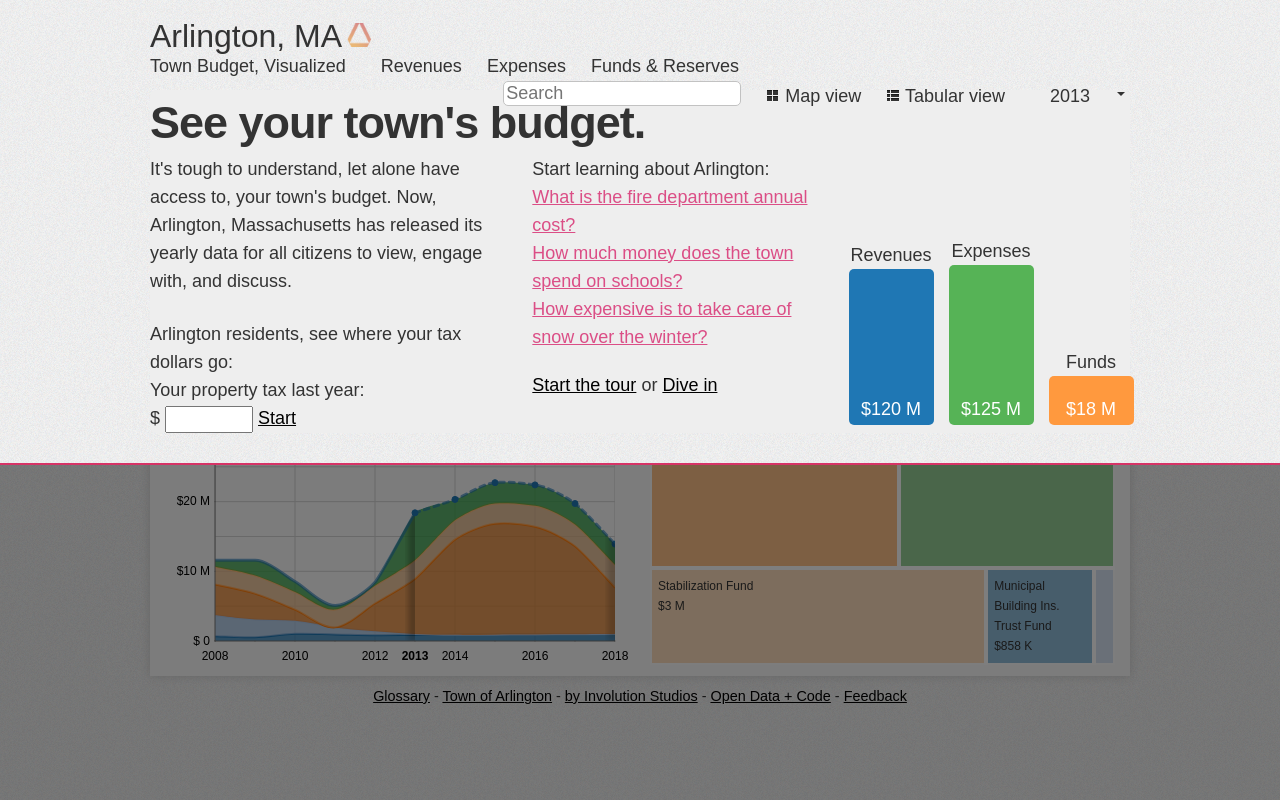
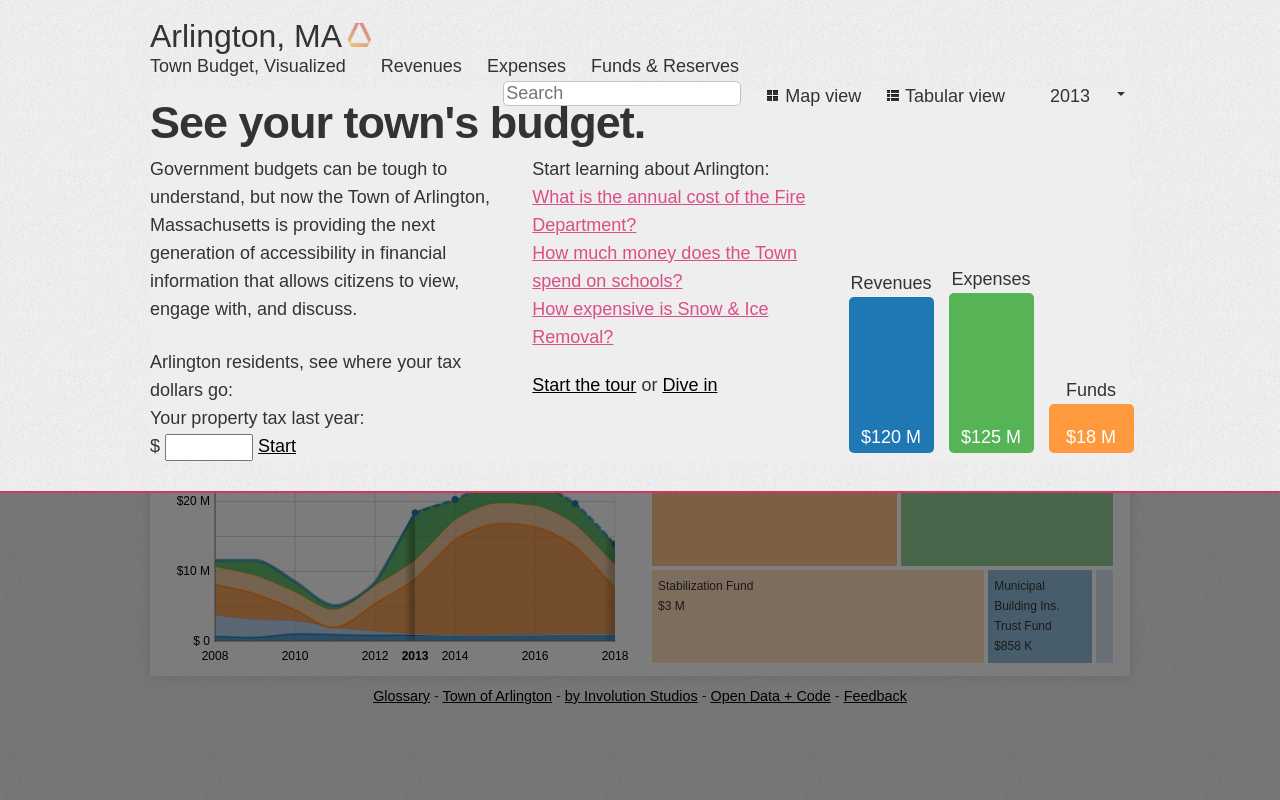
Before and after one commit to goinvo/Visual-Town-Budget, a PHP site: page /?page=1 in a window 1280 px wide. Run offline with PHP 8.4, Linux system fonts and the light colour scheme; some libraries are stand-ins or nearby versions; some web fonts are replaced.

Commit message:
Changed feedback mechanism, modified home text

```diff
--- a/src/httpdocs/includes/footer.php
+++ b/src/httpdocs/includes/footer.php
@@ -3,5 +3,5 @@
   <a class="link" href="http://www.town.arlington.ma.us/">Town of Arlington</a> -
   <a class="link" href="http://www.goinvo.com">by Involution Studios</a> -
   <a class="link" href="/opendata"> Open Data + Code</a> -
-  <a class="link" href="javascript:;" onclick="fby.push(['showForm', '4389']);return false;">Feedback</a>
+  <a class="link" href="mailto:arlington-internal@goinvo.com?subject=Feedback">Feedback</a>
 </div>
--- a/src/httpdocs/includes/home.php
+++ b/src/httpdocs/includes/home.php
@@ -8,10 +8,7 @@
 
                 <div class="home-column" id="home-col1" style=
                 "display:inline-block;">
-                    <p>It's tough to understand, let alone have access to,
-                    your town's budget. Now, Arlington, Massachusetts has
-                    released its yearly data for all citizens to view,
-                    engage with, and discuss.</p>
+                    <p>Government budgets can be tough to understand, but now the Town of Arlington, Massachusetts is providing the next generation of accessibility in financial information that allows citizens to view, engage with, and discuss.</p>
 
                     <div style="margin-top: 25px;">
                         <div>
@@ -43,20 +40,17 @@
 
                         <div>
                             <a class='link' data-section="expenses" id='q1'
-                            style='color:#db4e86'>What is the fire
-                            department annual cost?</a>
+                            style='color:#db4e86'>What is the annual cost of the Fire Department?</a>
                         </div>
 
                         <div>
                             <a class='link' data-section="expenses" id='q2'
-                            style='color:#db4e86'>How much money does the
-                            town spend on schools?</a>
+                            style='color:#db4e86'>How much money does the Town spend on schools?</a>
                         </div>
 
                         <div>
                             <a class='link' data-section="expenses" id='q3'
-                            style='color:#db4e86'>How expensive is to take
-                            care of snow over the winter?</a>
+                            style='color:#db4e86'>How expensive is Snow &#38; Ice Removal?</a>
                         </div>
                     </div>
 
--- a/src/httpdocs/js/avb.js
+++ b/src/httpdocs/js/avb.js
@@ -446,16 +446,3 @@ function findHash(hash, node){
     }
     return false;
 };
-
-/*
-* Feedbackify function
-*/
-var fby = fby || [];
-(function () {
-    var f = document.createElement('script');
-    f.type = 'text/javascript';
-    f.async = true;
-    f.src = '//cdn.feedbackify.com/f.js';
-    var s = document.getElementsByTagName('script')[0];
-    s.parentNode.insertBefore(f, s);
-})();
```
